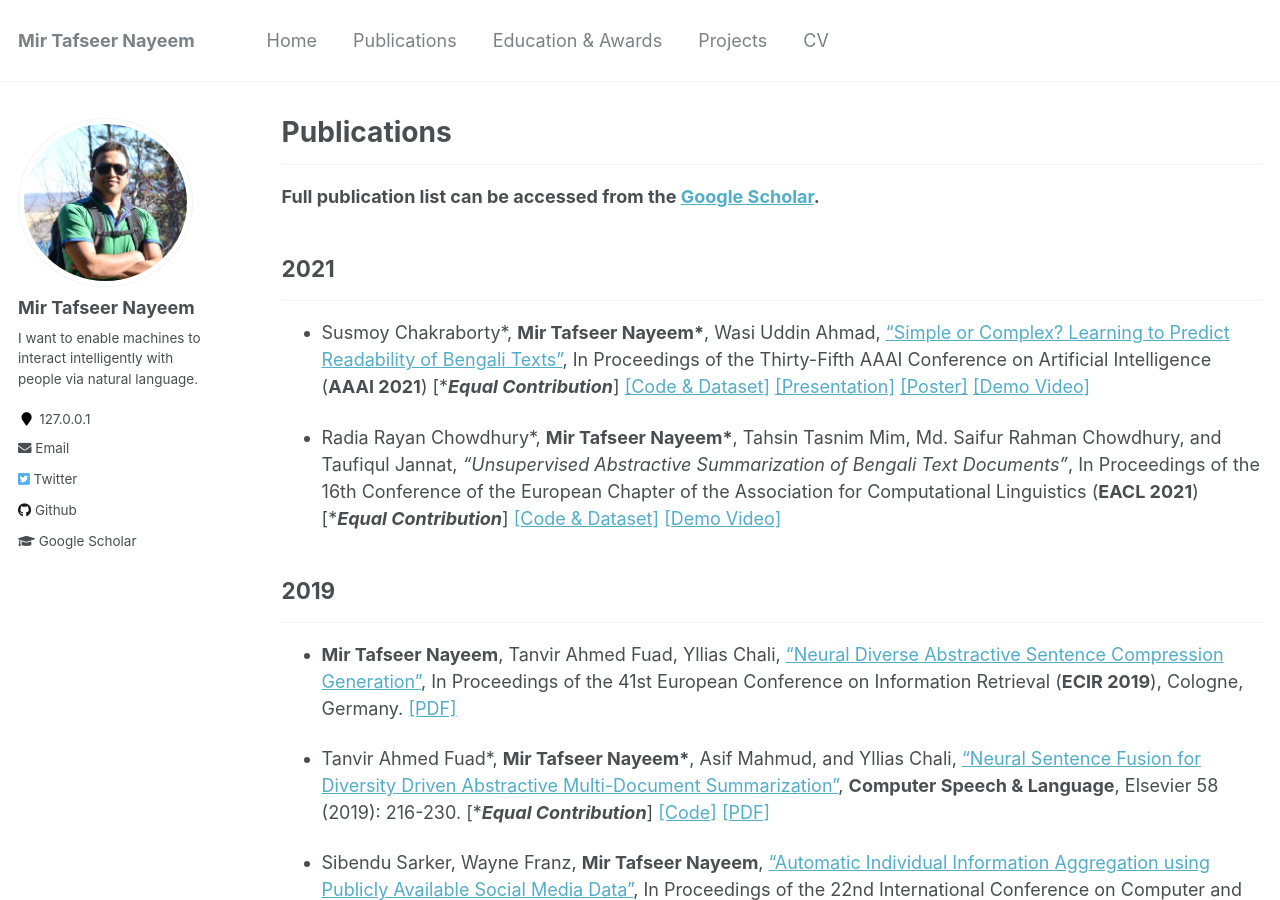
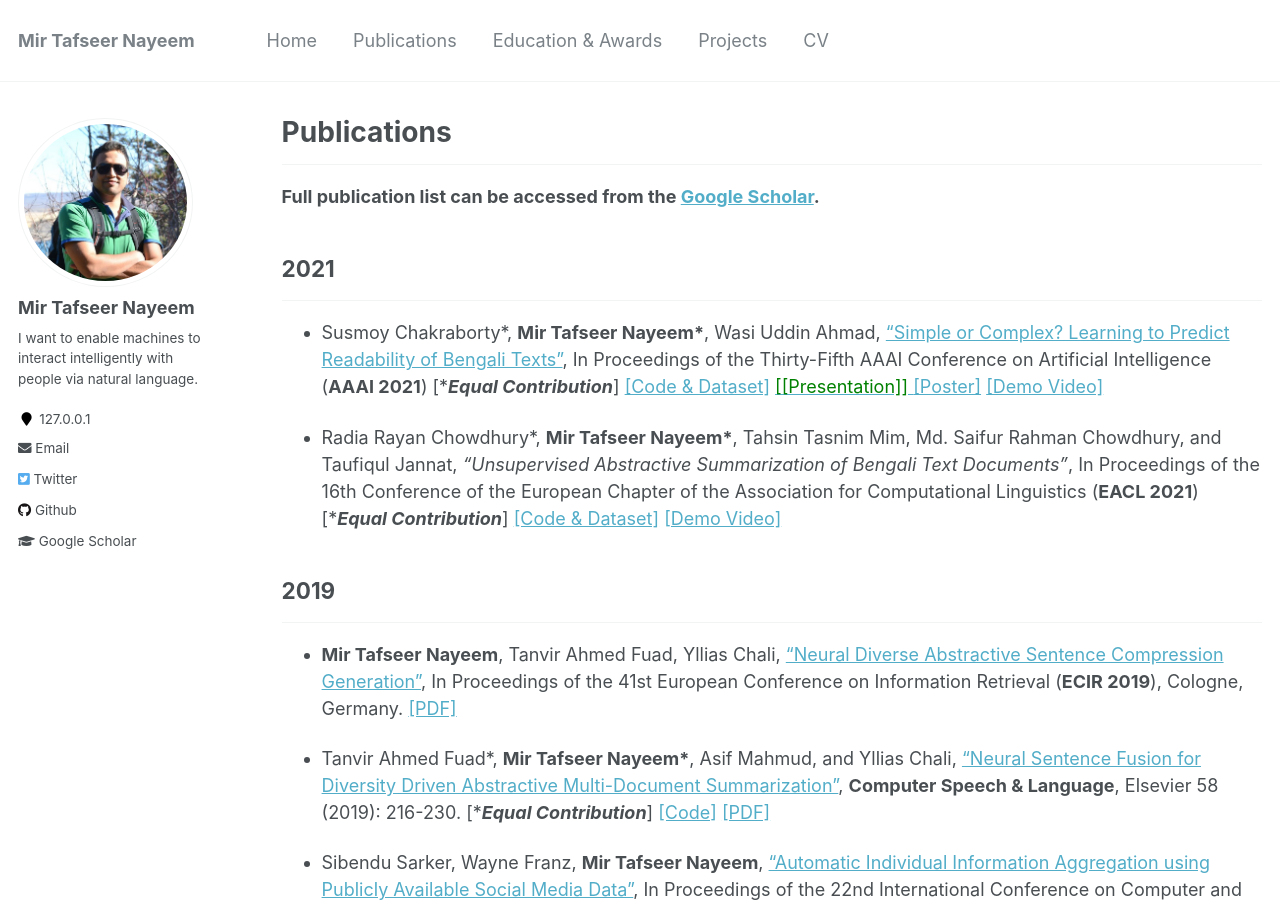
Before and after one commit to sujan-sarker/sujan-sarker.github.io, a Jekyll site: the page built from _pages/publications.md, in a window 1280 px wide and 900 px high. Built offline with Jekyll 4.4.1, drawn with Linux system fonts in a browser that asks for light colours; part of the change alters nothing that is shown.

Commit message:
Update publications.md

```diff
--- a/_pages/publications.md
+++ b/_pages/publications.md
@@ -11,7 +11,7 @@ author_profile: true
 
 ## 2021
 -----------
-* Susmoy Chakraborty\*, **Mir Tafseer Nayeem\***, Wasi Uddin Ahmad, ["Simple or Complex? Learning to Predict Readability of Bengali Texts"](https://arxiv.org/abs/2012.07701), In Proceedings of the Thirty-Fifth AAAI Conference on Artificial Intelligence (**AAAI 2021**) [\****Equal Contribution***] [[Code & Dataset]](https://github.com/tafseer-nayeem/BengaliReadability) [[Presentation]](https://tafseer-nayeem.github.io/files/AAAI2021/aaai2021_full.pdf) [[Poster]](https://tafseer-nayeem.github.io/files/AAAI2021/aaai2021_poster.pdf) [[Demo Video]](https://youtu.be/U05Pf9Y4tCQ)
+* Susmoy Chakraborty\*, **Mir Tafseer Nayeem\***, Wasi Uddin Ahmad, ["Simple or Complex? Learning to Predict Readability of Bengali Texts"](https://arxiv.org/abs/2012.07701), In Proceedings of the Thirty-Fifth AAAI Conference on Artificial Intelligence (**AAAI 2021**) [\****Equal Contribution***] [[Code & Dataset]](https://github.com/tafseer-nayeem/BengaliReadability) [<span style ="color:Green">[[Presentation]] </span>](https://tafseer-nayeem.github.io/files/AAAI2021/aaai2021_full.pdf) [[Poster]](https://tafseer-nayeem.github.io/files/AAAI2021/aaai2021_poster.pdf) [[Demo Video]](https://youtu.be/U05Pf9Y4tCQ)
 
 * Radia Rayan Chowdhury\*, **Mir Tafseer Nayeem\***, Tahsin Tasnim Mim, Md. Saifur Rahman Chowdhury, and Taufiqul Jannat, *"Unsupervised Abstractive Summarization of Bengali Text Documents"*, In Proceedings of the 16th Conference of the European Chapter of the Association for Computational Linguistics (**EACL 2021**) [\****Equal Contribution***] [[Code & Dataset]](https://github.com/tafseer-nayeem/BengaliSummarization) [[Demo Video]](https://youtu.be/LrnskktiXcg)
 
```
